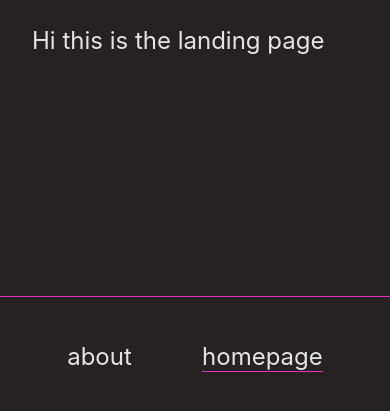
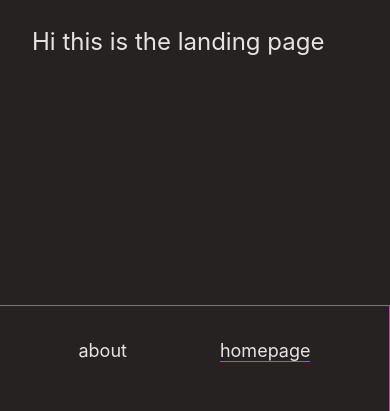
Before and after one commit to spritefullake/spritefullake.github.io, an Eleventy site: page index.html in a window 390 px wide. Shown: the part 427-838 px from the top of the page. Built offline with nearby package versions, Linux system fonts and the light colour scheme; Eleventy itself is replaced by a stand-in of ours; files that its build step writes are made by us from their sources.

Commit message:
stylistic improvements

```diff
--- a/_includes/allposts.css
+++ b/_includes/allposts.css
@@ -6,3 +6,11 @@
 h1{
     text-align: center;
 }
+@media (max-width: 600px) {
+    .postinfo{
+        flex-direction: column;
+    }
+    ul{
+        padding: 0;
+    }
+}
--- a/_includes/override.css
+++ b/_includes/override.css
@@ -29,7 +29,7 @@
   padding-right: 2rem;
   font-size    : 1.5rem;
   line-height  : 3;
-
+  border-right: 1px solid var(--accent);
 }
 
 nav li {
@@ -88,8 +88,9 @@
   nav ul{
     display: flex;
     justify-content: space-around;
-    flex-direction: row;
+    flex-flow: row wrap;
     padding: 0;
+    font-size: 18px;
   }
   nav ul li{
     list-style-type: none !important;
```
